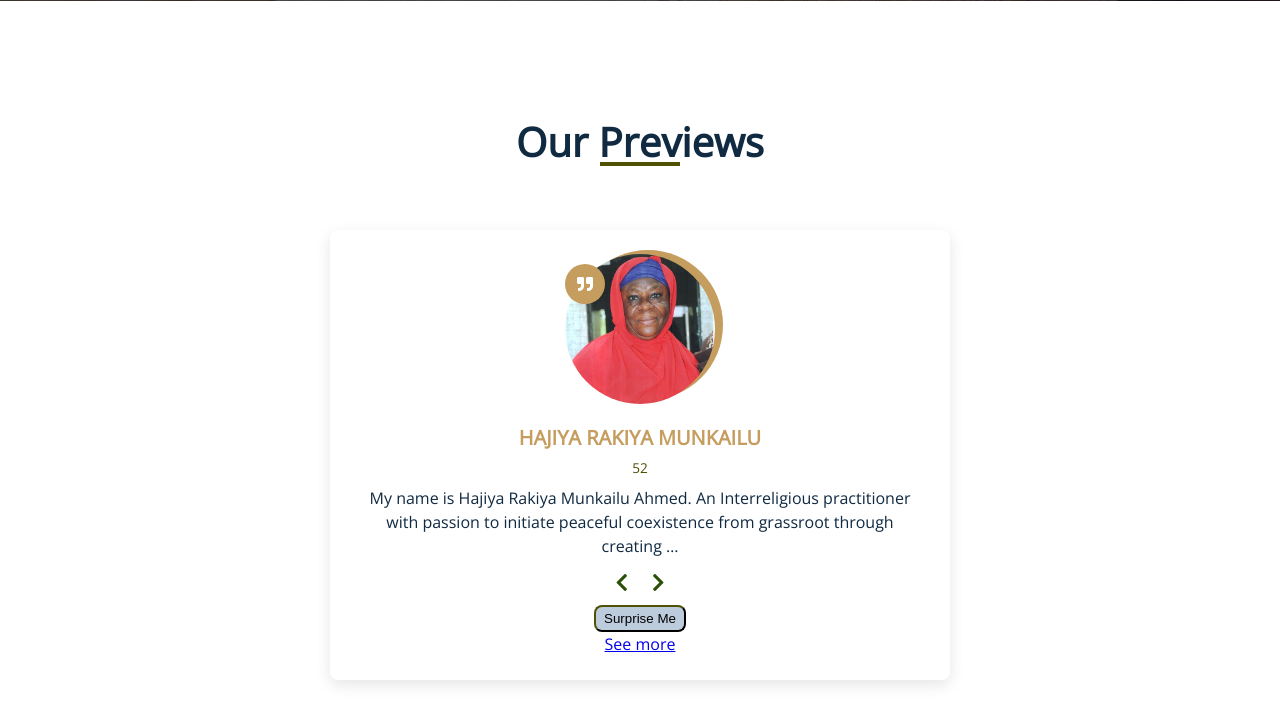
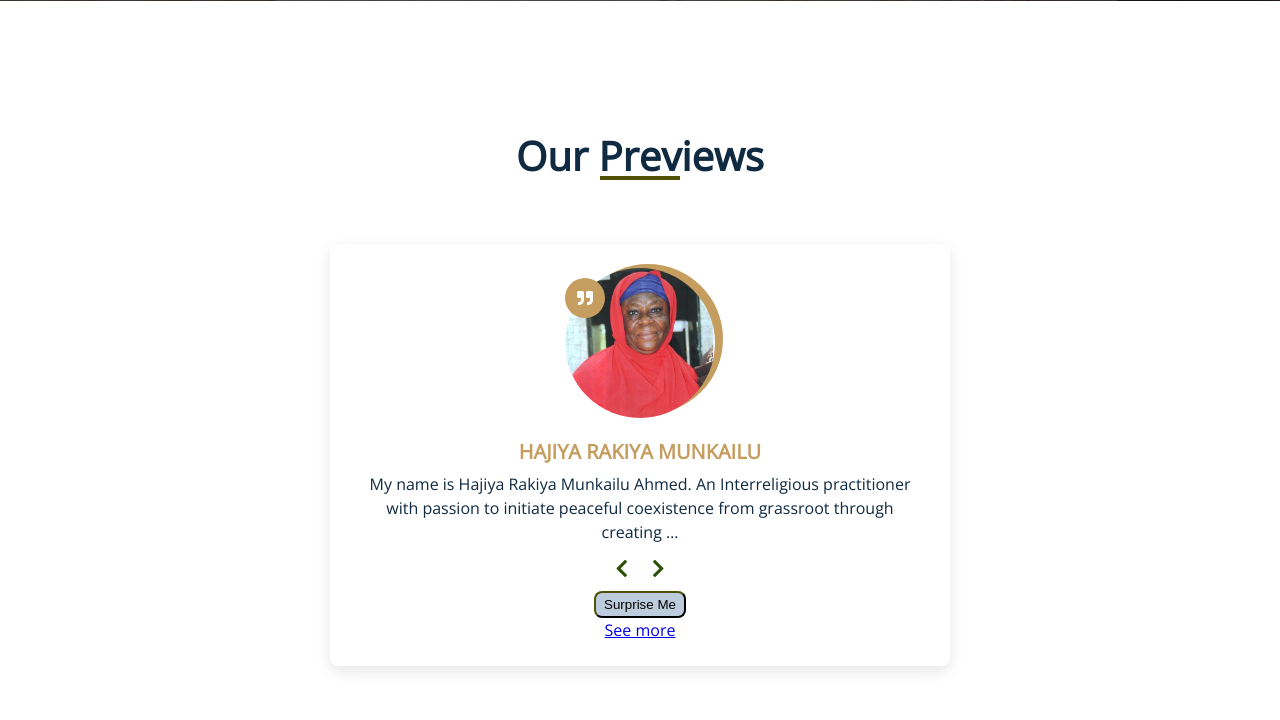
Before and after one commit to OmarJsk2/UPFN, a Django app: page / in a window 1280 px wide. Shown: the part 822-1542 px from the top of the page. Run offline with Django 4.2, Linux system fonts and the light colour scheme; data comes from the database, SQL or seed files in the repository; some libraries are stand-ins or nearby versions; some web fonts are replaced.

Commit message:
Update upfn.css

```diff
--- a/core/static/css/upfn.css
+++ b/core/static/css/upfn.css
@@ -3,6 +3,10 @@
     margin: 0;
     /* font-family: 'Poppins', sans-serif; */
 }
+#job {
+  display: none;
+}
+
 
 
 html {
```
